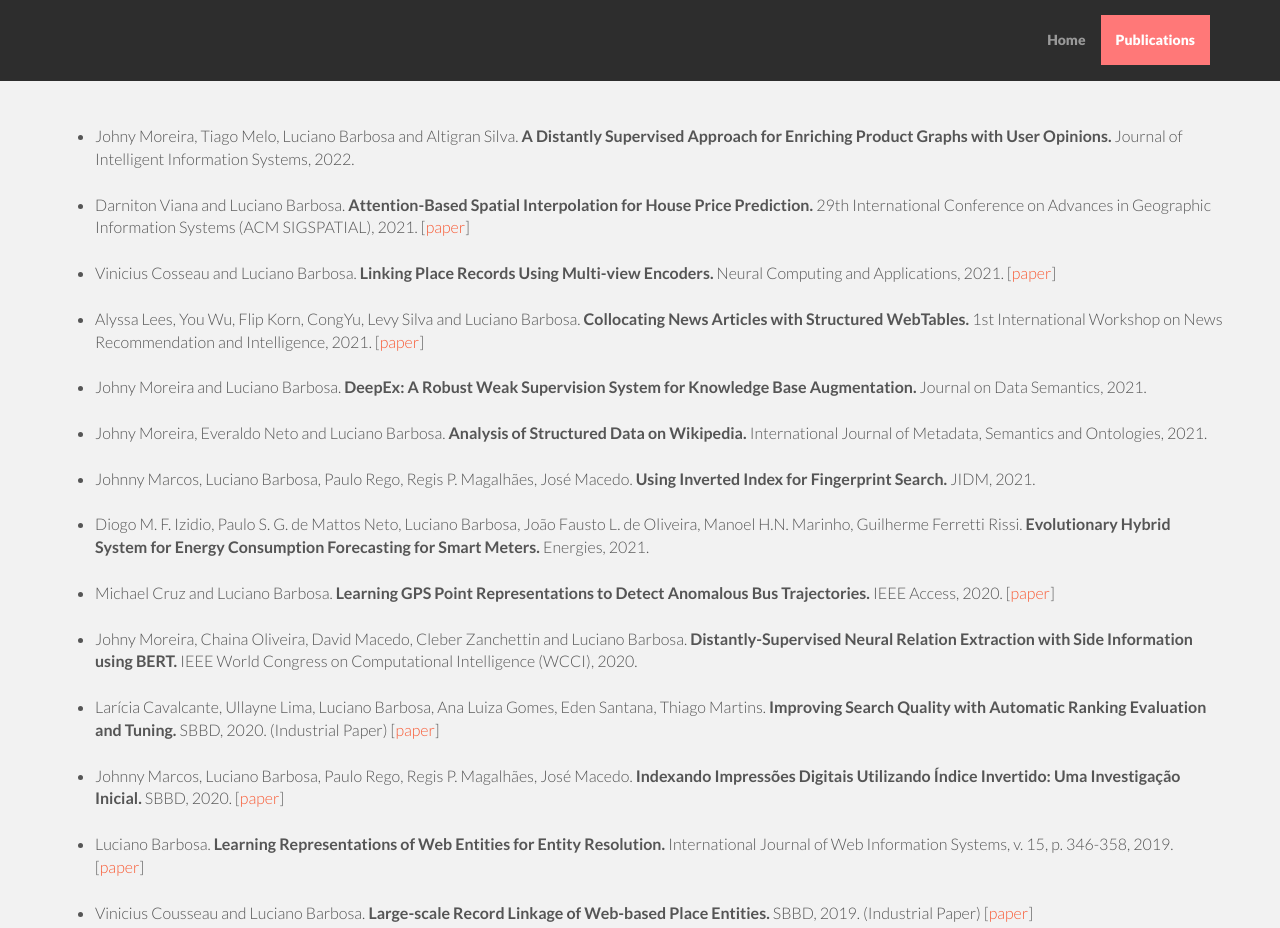
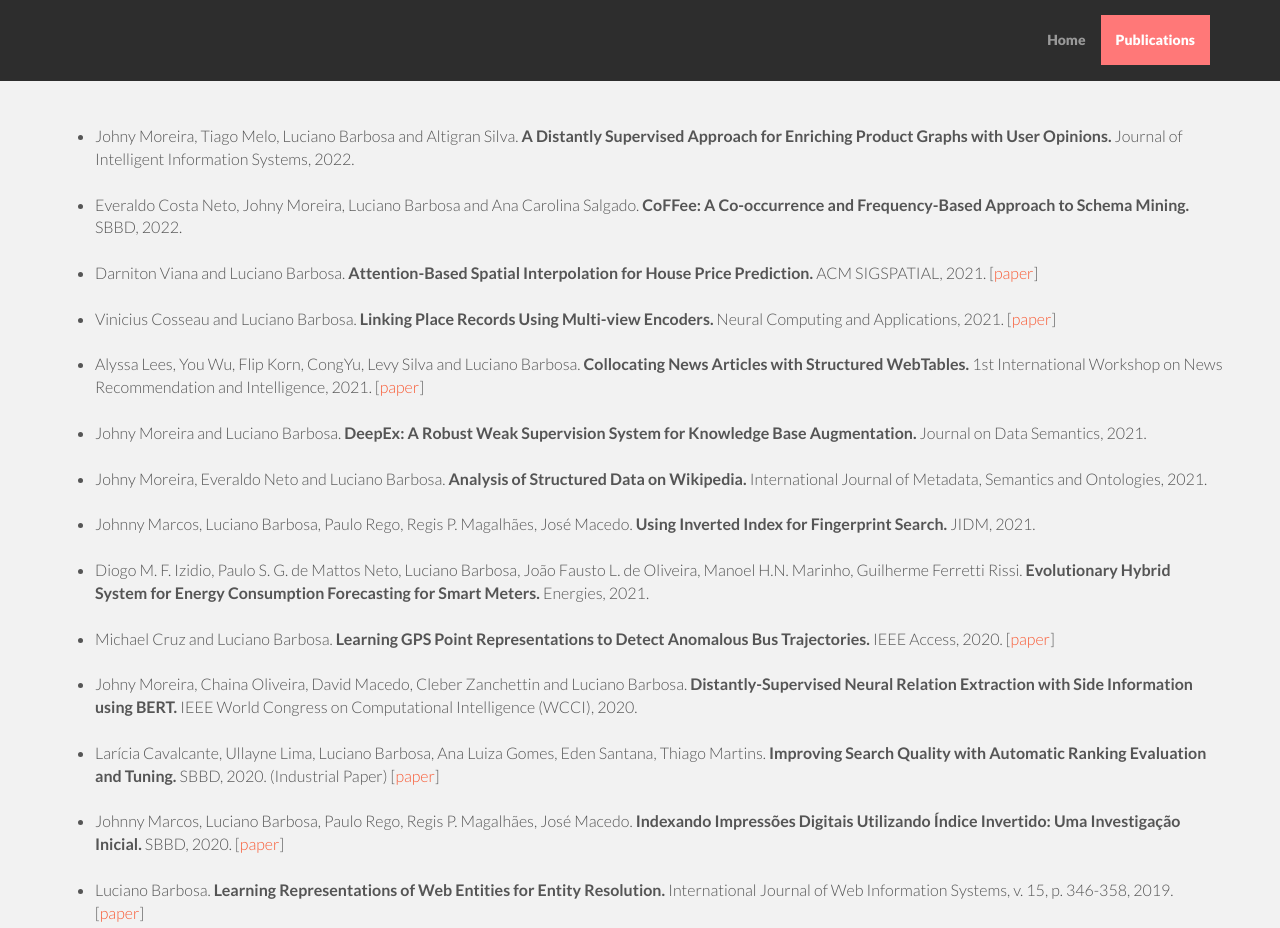
Before and after one commit to ProfLuciano/home, a plain HTML site: page publications.html in a window 1280 px wide. Shown: the top 928 px of the page. Drawn offline with nearby package versions, Linux system fonts and the light colour scheme.

Commit message:
Update publications.html

```diff
--- a/publications.html
+++ b/publications.html
@@ -48,7 +48,10 @@
 			<li> Johny Moreira, Tiago Melo, Luciano Barbosa and Altigran Silva. <b>A Distantly Supervised Approach for Enriching Product Graphs with User Opinions.</b> Journal of Intelligent Information Systems, 2022.
                         </li>
 			<br>
-			<li> Darniton Viana and Luciano Barbosa. <b>Attention-Based Spatial Interpolation for House Price Prediction.</b> 29th International Conference on Advances in Geographic Information Systems (ACM SIGSPATIAL), 2021. [<a href= "pub/SIGSPATIAL21.pdf">paper</a>]
+			<li> Everaldo Costa Neto, Johny Moreira, Luciano Barbosa and Ana Carolina Salgado. <b>CoFFee: A Co-occurrence and Frequency-Based Approach to Schema Mining.</b> SBBD, 2022.
+                        </li>
+			<br>
+			<li> Darniton Viana and Luciano Barbosa. <b>Attention-Based Spatial Interpolation for House Price Prediction.</b> ACM SIGSPATIAL, 2021. [<a href= "pub/SIGSPATIAL21.pdf">paper</a>]
                         </li>
 			<br>
 			<li> Vinicius Cosseau and Luciano Barbosa. <b> Linking Place Records Using Multi-view Encoders.</b> Neural Computing and Applications, 2021. [<a href= "pub/place_matching.pdf">paper</a>]
```
